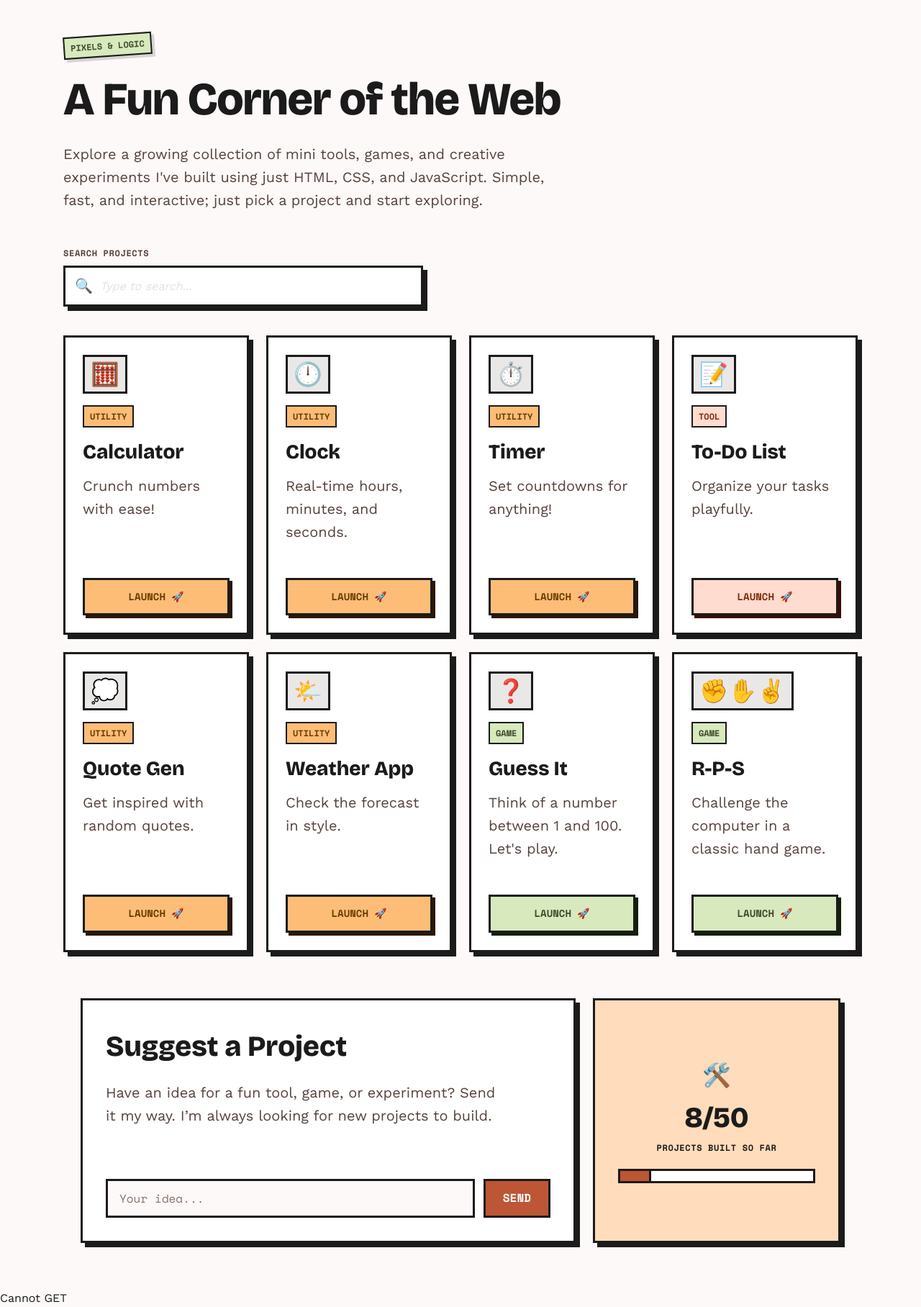
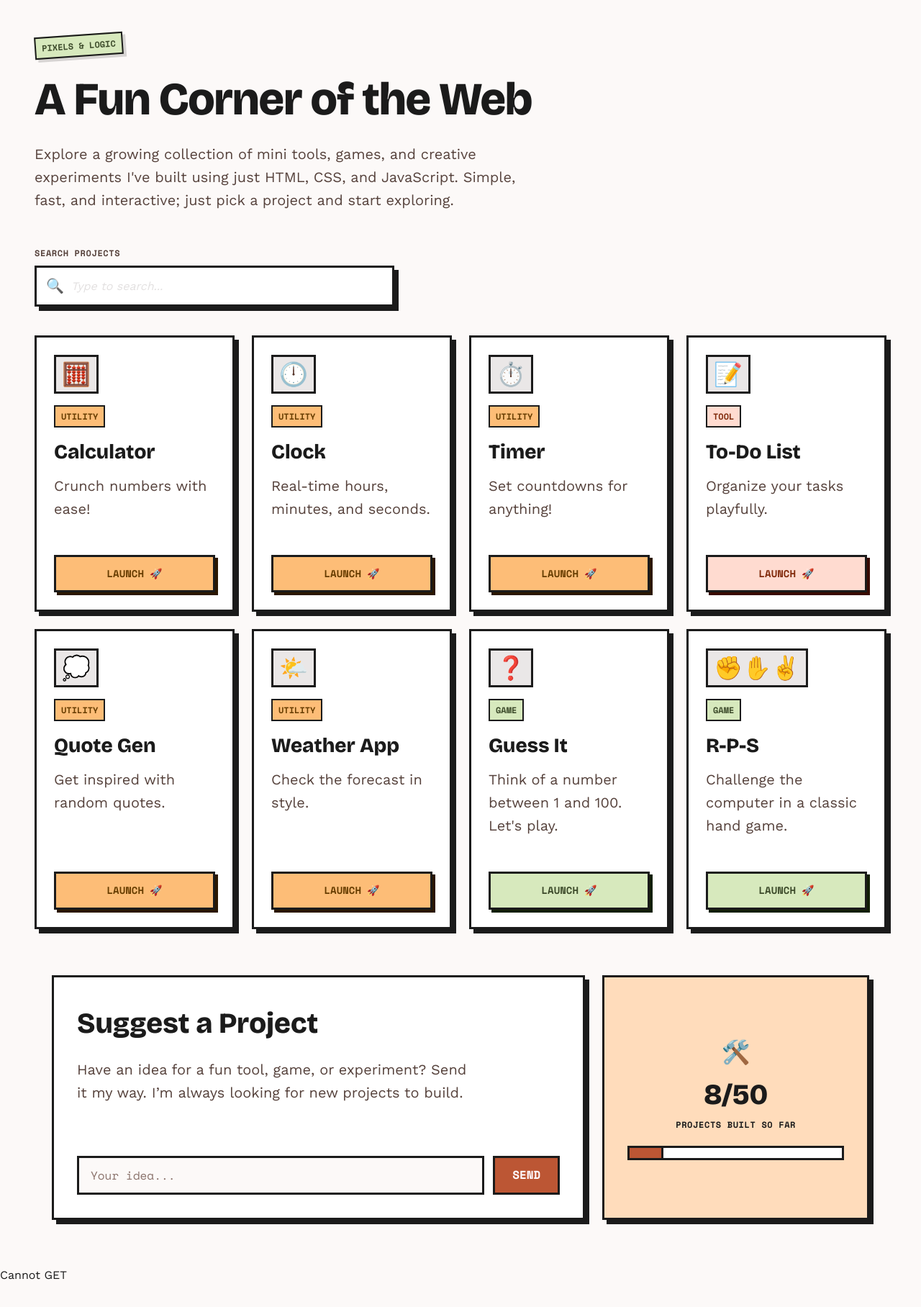
Before and after one commit to LaDonaAmor/Mini-Projects, a PHP site: page / in a window 1280 px wide. Shown: the whole page at 72% size. After the commit the page ends 1778 px from the top, so only its background shows below. Run offline with PHP 8.4, Linux system fonts and the light colour scheme.

Commit message:
feat: update container and card dimensions for improved layout responsiveness

```diff
--- a/style.css
+++ b/style.css
@@ -172,7 +172,7 @@
 
 /* --- THE HOMEPAGE CONTAINER --- */
 .container {
-  max-width: 1200px;
+  max-width: 1440px;
   margin-left: auto;
   margin-right: auto;
   padding-left: var(--spacing-margin-desktop);
@@ -213,9 +213,7 @@
 
 /* --- THE CARD CONTAINER --- */
 .project-card {
-  max-width: 380px;
   width: 100%;
-  justify-self: center;
   display: flex;
   flex-direction: column;
   align-items: flex-start;
@@ -348,7 +346,7 @@
   grid-template-columns: 2fr 1fr;
   gap: var(--spacing-gutter);
   margin: var(--spacing-margin-desktop) auto;
-  max-width: 1200px;
+  max-width: 1440px;
   padding: 0 var(--spacing-gutter);
 }
 
```
